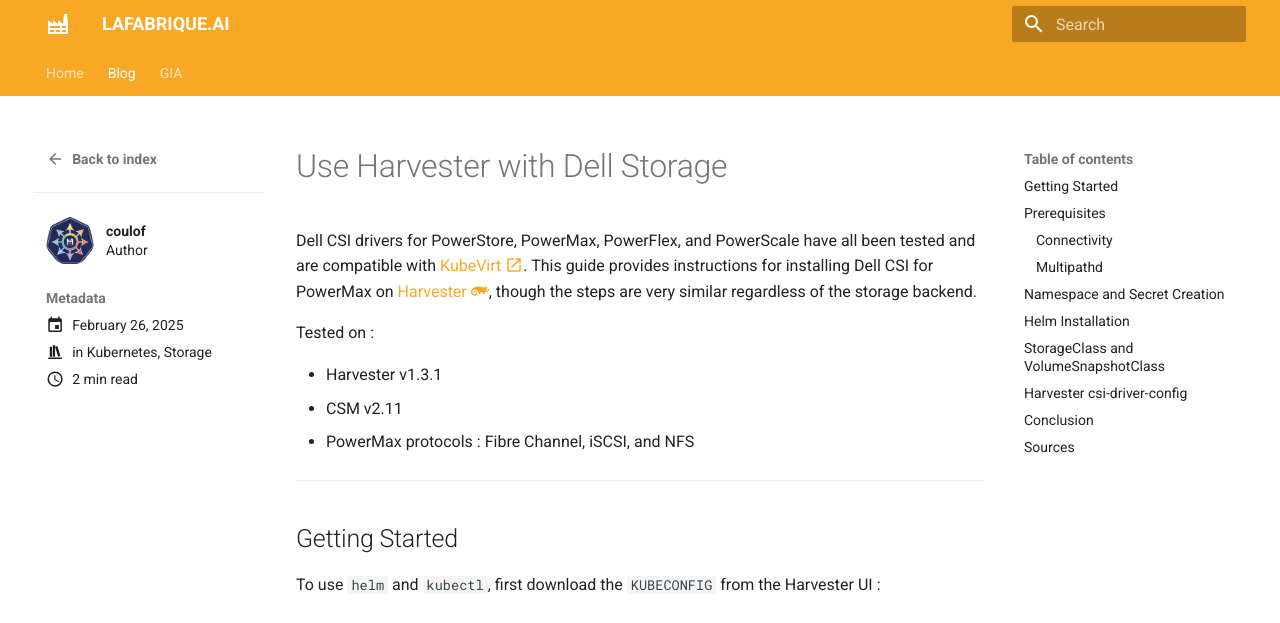
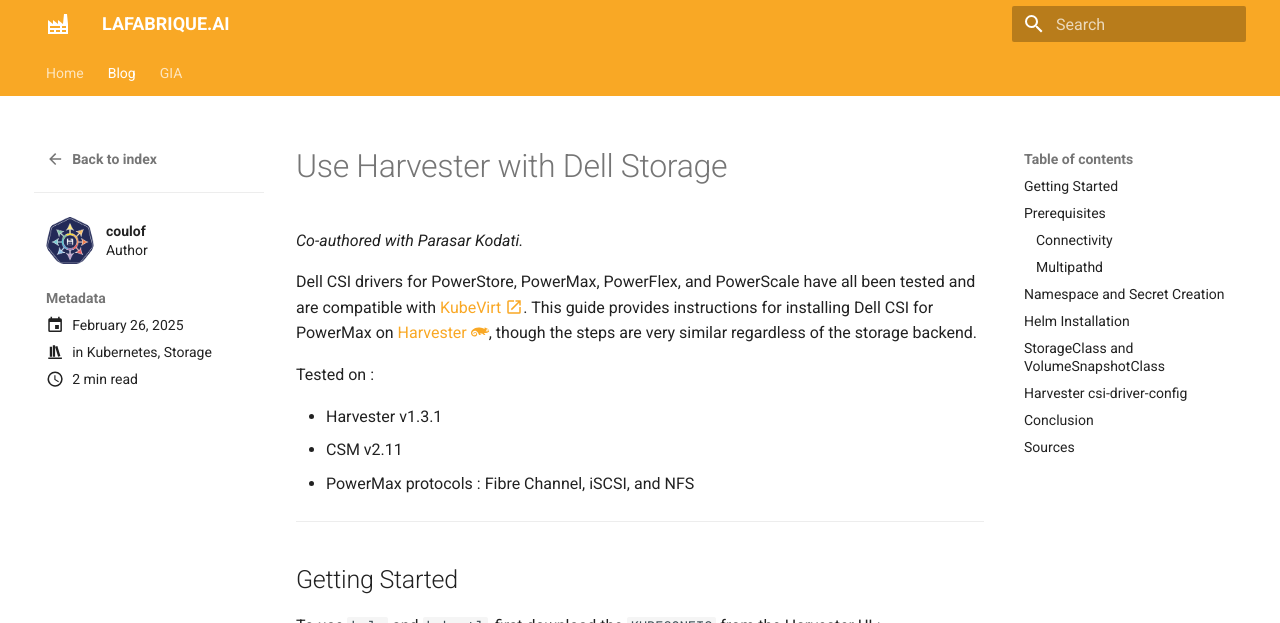
Before and after one commit to coulof/lafabrique.ai, an MkDocs documentation site: the page built from docs/blog/posts/2025-02-26-harvester-dell-storage.md, in a window 1280 px wide and 900 px high, cut to the strip 0-623 px from the top of the window. Built offline with MkDocs 1.6.1 and Material for MkDocs 9.7.7, drawn with Linux system fonts in a browser that asks for light colours; emoji names are drawn with the system emoji font; some web fonts are replaced.

Commit message:
blog: add Parasar Kodati co-author credit

```diff
--- a/docs/blog/posts/2025-02-26-harvester-dell-storage.md
+++ b/docs/blog/posts/2025-02-26-harvester-dell-storage.md
@@ -8,6 +8,8 @@
 ---
 
 # Use Harvester with Dell Storage
+
+*Co-authored with Parasar Kodati.*
 
 Dell CSI drivers for PowerStore, PowerMax, PowerFlex, and PowerScale have all been tested and are compatible with [KubeVirt :material-open-in-new:](https://kubevirt.io/). This guide provides instructions for installing Dell CSI for PowerMax on [Harvester :simple-suse:](https://harvesterhci.io/), though the steps are very similar regardless of the storage backend.
 
```
